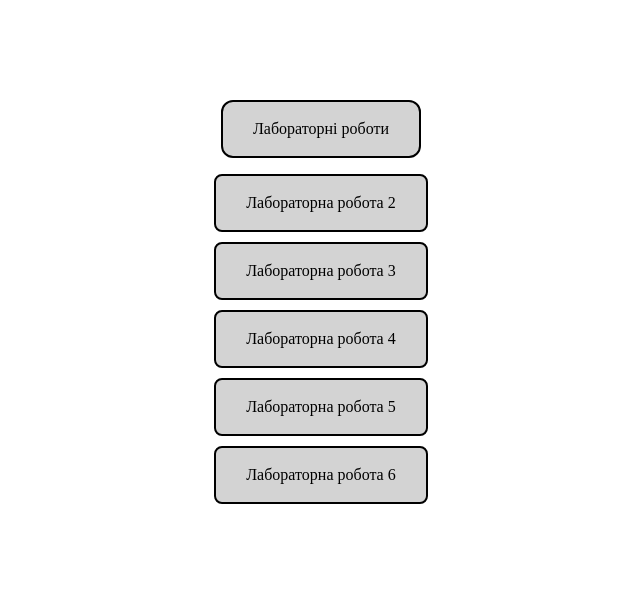
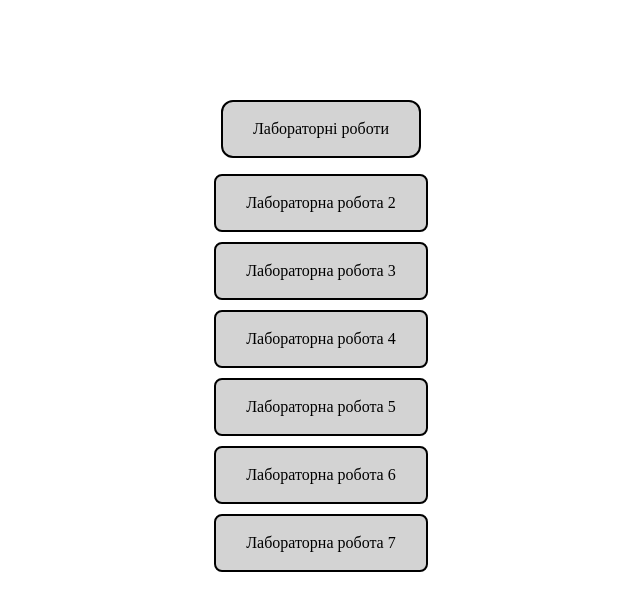
Before and after one commit to kailer9998/labs, a plain HTML site: page index.html in a window 1280 px wide. Shown: the whole page, without its empty margins (319-959 px from the left). Drawn offline with Linux system fonts and the light colour scheme.

Commit message:
lab_7 reworked

```diff
--- a/index.html
+++ b/index.html
@@ -4,14 +4,11 @@
 		<meta charset="UTF-8" />
 		<meta name="viewport" content="width=device-width, initial-scale=1.0" />
 		<title>main</title>
-		<link rel="stylesheet" href="style.css"/>
+		<link rel="stylesheet" href="style.css" />
 	</head>
 	<body>
 		<header>
-			<span>
-        <div class="labs">
-          Лабораторні роботи
-        </div></span>
+			<span> <div class="labs">Лабораторні роботи</div></span>
 		</header>
 
 		<main>
@@ -22,6 +19,7 @@
 					<li><a href="lab_4/lab_4.html">Лабораторна робота 4</a></li>
 					<li><a href="lab_5/lab_5.html">Лабораторна робота 5</a></li>
 					<li><a href="lab_6/lab_6.html">Лабораторна робота 6</a></li>
+					<li><a href="lab_7/lab_7.html">Лабораторна робота 7</a></li>
 				</ul>
 			</div>
 		</main>
```
Also changed, not shown: lab_7/lab_7.html (renamed from lab_7/index.html).
